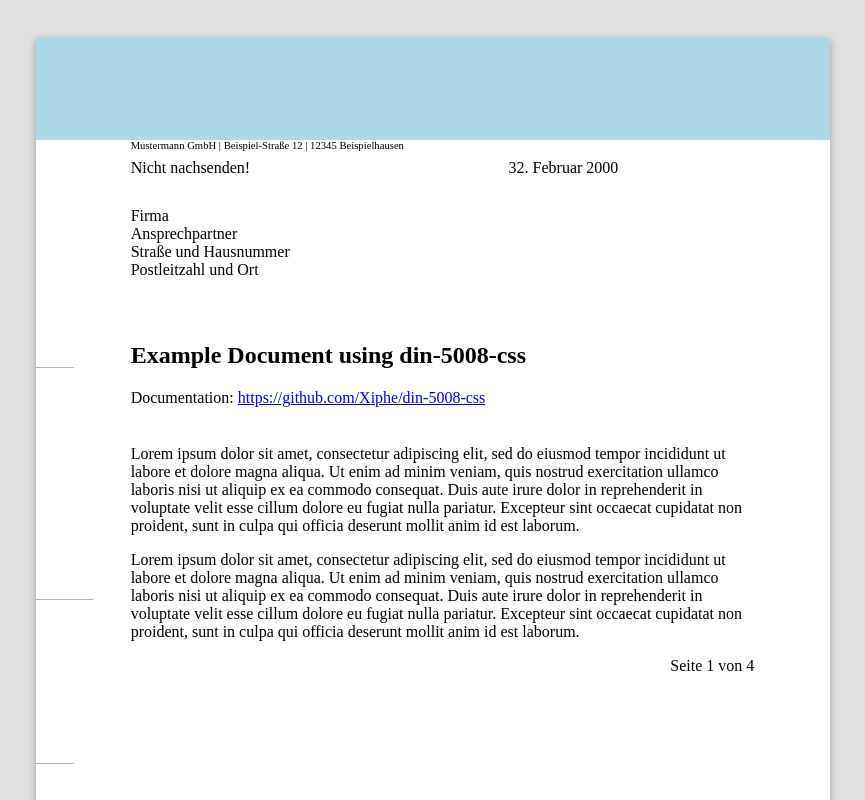
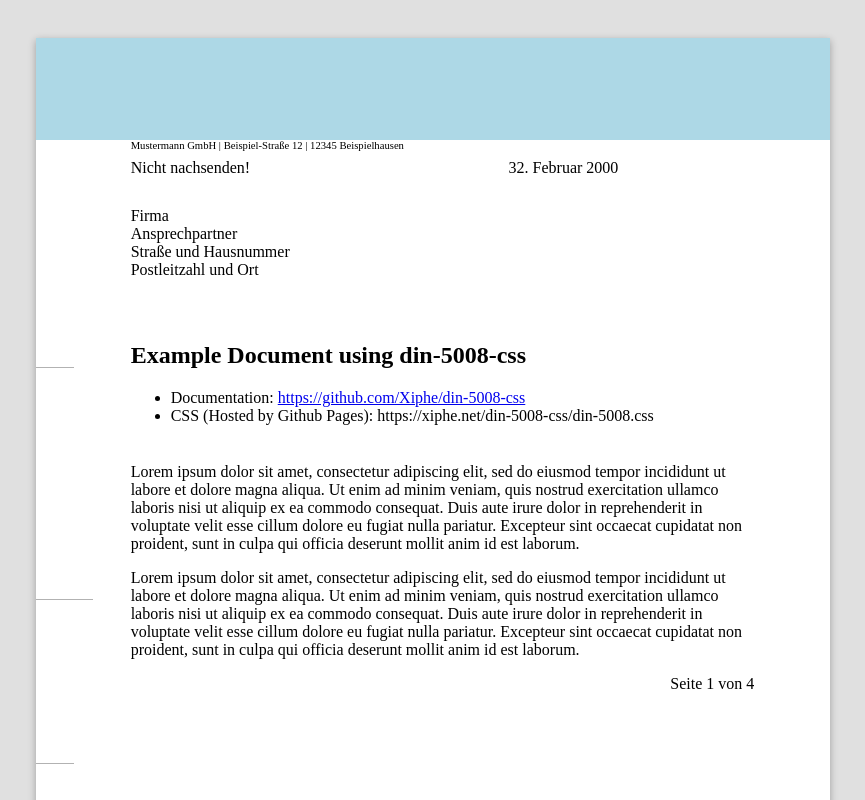
Before and after one commit to Xiphe/din-5008-css, a website: page index.html in a window 1280 px wide. Shown: the top 800 px of the page, without its empty margins (207-1072 px from the left). Drawn offline with Linux system fonts and the light colour scheme.

Commit message:
docs: update install and links

```diff
--- a/index.html
+++ b/index.html
@@ -47,12 +47,21 @@
       <informationsblock> 32. Februar 2000 </informationsblock>
       <textfeld>
         <h2>Example Document using din-5008-css</h2>
+        <ul>
           <p>
+            <li>
               Documentation:
               <a href="https://github.com/Xiphe/din-5008-css"
                 >https://github.com/Xiphe/din-5008-css</a
               >
+            </li>
+            <li>
+              CSS (Hosted by Github Pages):
+              https://xiphe.net/din-5008-css/din-5008.css
+            </li>
           </p>
+        </ul>
+
         <p style="margin-top: 10mm">
           Lorem ipsum dolor sit amet, consectetur adipiscing elit, sed do
           eiusmod tempor incididunt ut labore et dolore magna aliqua. Ut enim ad
```
Also changed, not shown: readme.md. Lines whose indentation alone changed are shown as unchanged.
